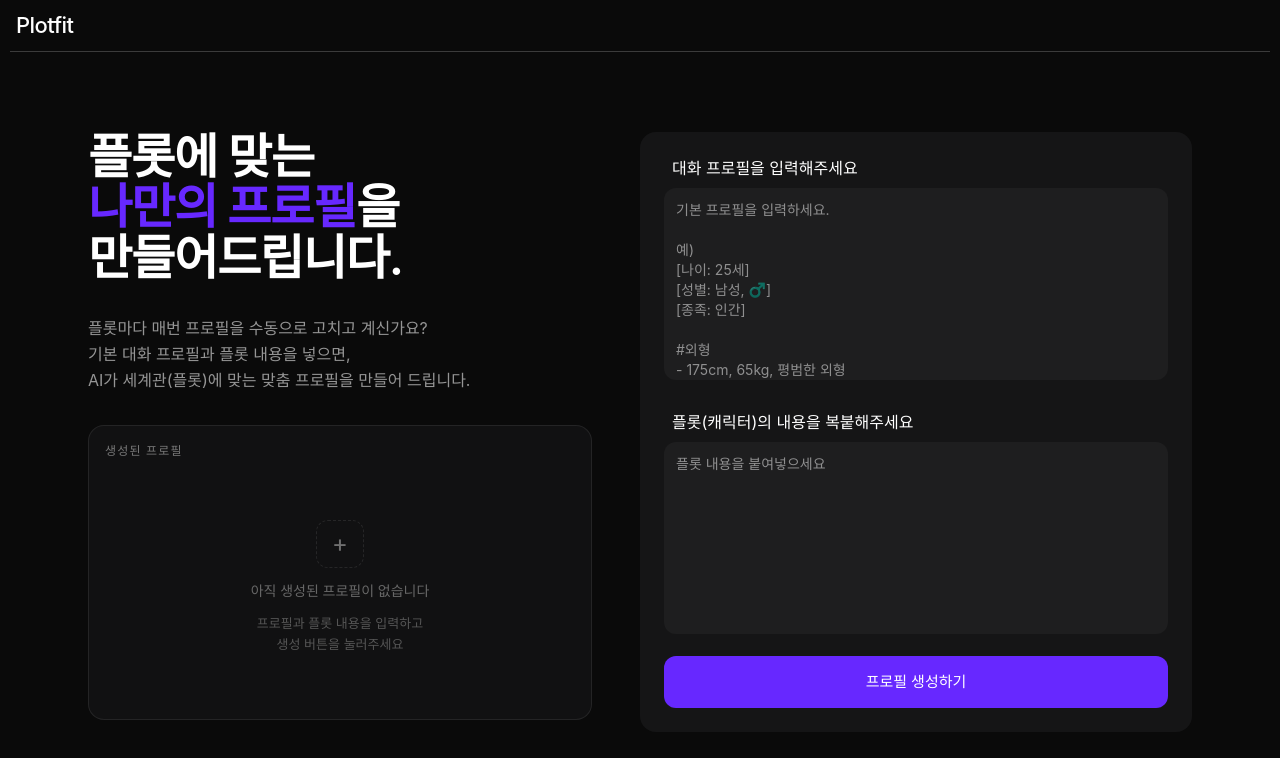
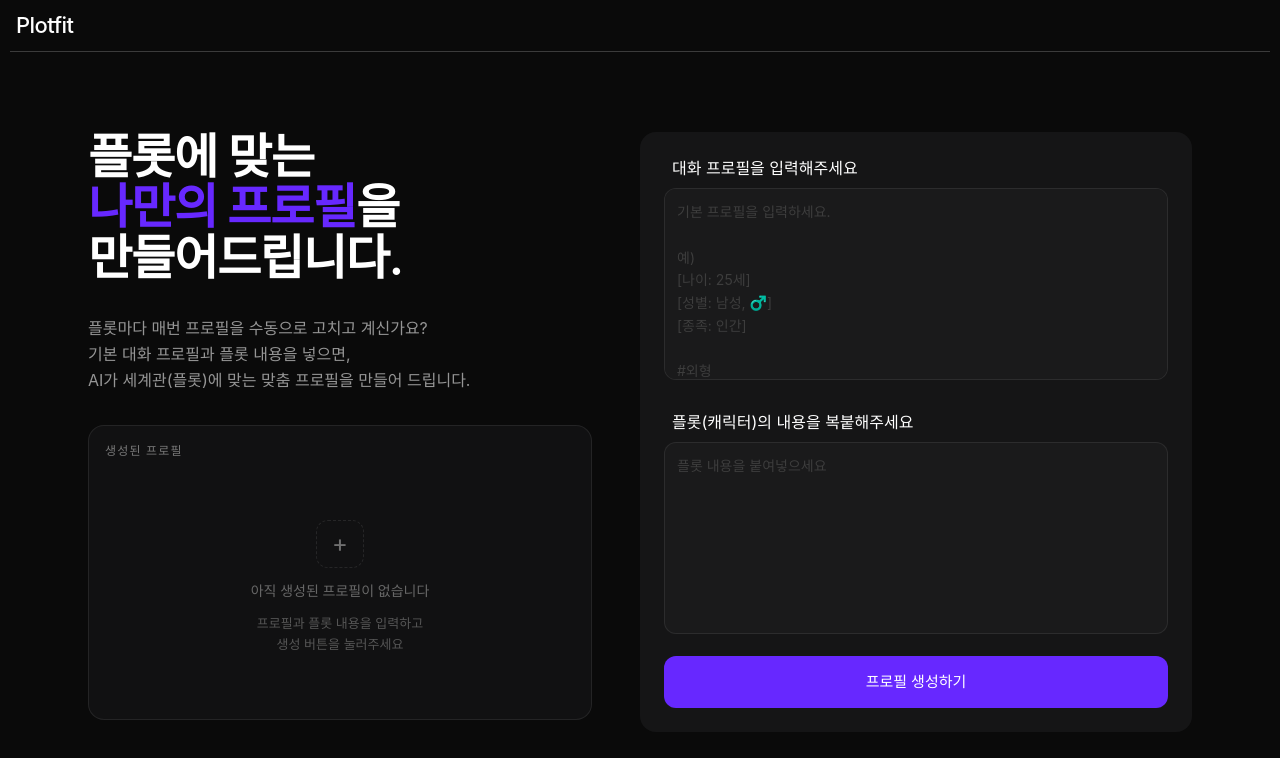
Before and after one commit to silvergwan/plotfit, a Next.js app: page / in a window 1280 px wide. Shown: the top 758 px of the page. Built offline with nearby package versions, Linux system fonts and the light colour scheme.

Commit message:
update: Textarea 컴포넌트 UI 개선(예쁘게)

```diff
--- a/app/components/Textarea.tsx
+++ b/app/components/Textarea.tsx
@@ -1,7 +1,7 @@
 type TextareaProps = {
   placeholder: string;
   value: string;
-  onChange: (e: React.ChangeEvent<HTMLTextAreaElement>) => void; // 이벤트 핸들러
+  onChange: (e: React.ChangeEvent<HTMLTextAreaElement>) => void;
 };
 
 export default function Textarea({
@@ -14,7 +14,7 @@ export default function Textarea({
       placeholder={placeholder}
       value={value}
       onChange={onChange}
-      className="w-full h-48 bg-[#1e1e1f] rounded-xl p-3 text-sm resize-none outline-none"
+      className="w-full h-48 bg-[#1a1a1b] border border-white/8 hover:border-white/[0.14] focus:border-[#6728FF]/50 rounded-xl p-3 text-sm text-[#ddd] placeholder:text-[#3d3d3d] resize-none outline-none transition-colors duration-150 leading-relaxed"
     />
   );
 }
```
